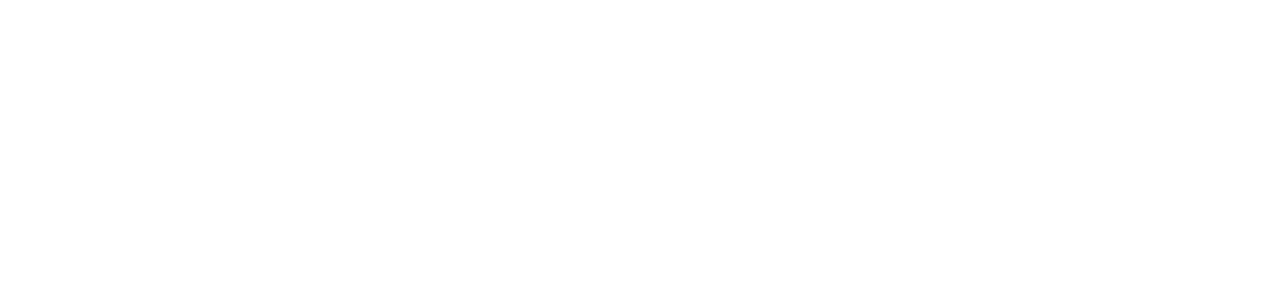
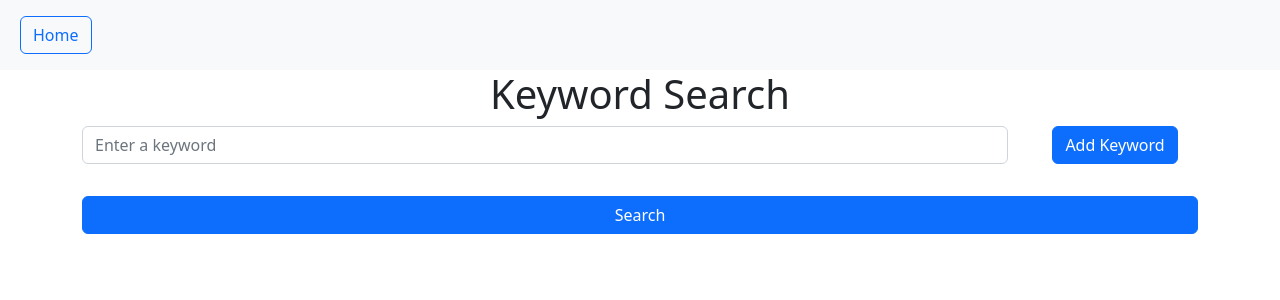
Before and after one commit to derikvanschaik/quotes-api-frontend, a React (Create React App) app: page /keyword-search in a window 1280 px wide. Before the commit this address had no page. Shown: the top 300 px of the page. Built offline with nearby package versions, Linux system fonts and the light colour scheme.

Commit message:
add keyword search

```diff
--- /dev/null
+++ b/src/components/KeywordSearch.js
@@ -0,0 +1,105 @@
+import Container from 'react-bootstrap/Container';
+import Row from 'react-bootstrap/Row';
+import Col from 'react-bootstrap/Col';
+import Button from 'react-bootstrap/Button';
+import Form from 'react-bootstrap/Form';
+import Stack from 'react-bootstrap/Stack';
+import {useState} from 'react';
+import NavComponent from './NavComponent';
+import Badge from 'react-bootstrap/Badge';
+
+function AuthorSearch() {
+    const [keywords, setKeywords] = useState([]);
+    const [search, setSearch] = useState('')
+    const [quotes, setQuotes] = useState({})
+    const [resultsCount, setResultsCount] = useState(null)
+
+    const addKeyword = () =>{
+        if(search === '') return
+        setKeywords([...keywords, search])
+        setSearch('')
+    }
+    const fetchKeywords = () =>{
+        if(keywords.length === 0){
+            setResultsCount(null)
+            setQuotes([])
+            return
+        }
+        fetch(`https://enhanced-type-fit.herokuapp.com/keyword-search/${keywords.join('-')}`, {mode: 'cors'})
+        .then(resp => resp.json())
+        .then((data) => {
+            setResultsCount([...Object.keys(data)].length)
+            setQuotes(data)
+        });
+    }
+    return (
+      <>
+      <NavComponent includeHome={true}/>
+      <Container>
+          <h1 className='text-center'>Keyword Search</h1>
+          <Stack gap={5}>
+            <Row className='text-center'>
+                <Form>
+                    <Stack gap={3}>
+                        <Row>
+                            <Col lg={10}>
+                                <Form.Control
+                                    type="text"
+                                    placeholder="Enter a keyword"
+                                    onInput={(e) => setSearch(e.target.value)}
+                                    value={search}
+                                />
+                            </Col>
+                            <Col lg={2}>
+                                <Button variant="primary" type="button" onClick={addKeyword}>
+                                    Add Keyword
+                                </Button>
+                            </Col>
+                        </Row>
+                        {/* TODO: add an overflow x scroll css property... */}
+                        <Stack gap={3} direction="horizontal">
+                            {
+                                keywords.map((key, idx) => {
+                                    return(
+                                        <Button variant='light'>
+                                        {key}
+                                            <Badge
+                                                bg="secondary">
+                                                <span
+                                                    aria-hidden="true"
+                                                    onClick={()=>setKeywords(keywords.filter((e, i) => i !== idx))}>
+                                                        &times;
+                                                </span>
+                                            </Badge>
+                                        </Button>
+                                    )
+                                })
+                            }
+                        </Stack>
+                        <Button variant="primary" type="button" onClick={fetchKeywords}>
+                            Search
+                        </Button>
+                    </Stack>
+                </Form>
+            </Row>
+            { resultsCount !== null && <p>{resultsCount} results.</p>}
+            <ul className='list-group'>
+                {
+                    Object.keys(quotes).map(quote =>{
+                        return (
+                            <li className='list-group-item'>
+                                <p>"{quote}"</p>
+                                <p>-{quotes[quote]['author'] || 'Anonymous'}</p>
+                            </li>
+                        )
+                    })
+                }
+            </ul>
+
+          </Stack>
+      </Container>
+      </>
+    );
+  }
+
+  export default AuthorSearch;
--- a/src/index.js
+++ b/src/index.js
@@ -1,6 +1,7 @@
 import React from 'react';
 import App from './App';
 import AuthorSearch from './components/AuthorSearch';
+import KeywordSearch from './components/KeywordSearch';
 import 'bootstrap/dist/css/bootstrap.min.css';
 
 import ReactDOM from "react-dom/client";
@@ -17,9 +18,11 @@
 root.render(
   <BrowserRouter>
     <Routes>
-      <Route path="/" element={<App />}>
+      <Route path="/" element={<App/>}>
       </Route>
       <Route path="/search" element={<AuthorSearch />}>
+      </Route>
+      <Route path="/keyword-search" element={<KeywordSearch />}>
       </Route>
     </Routes>
   </BrowserRouter>
```
